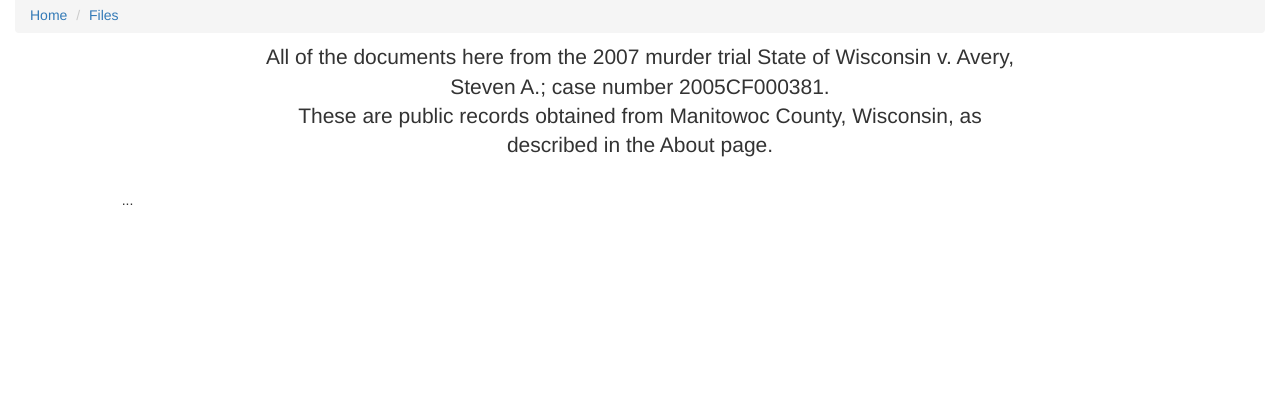
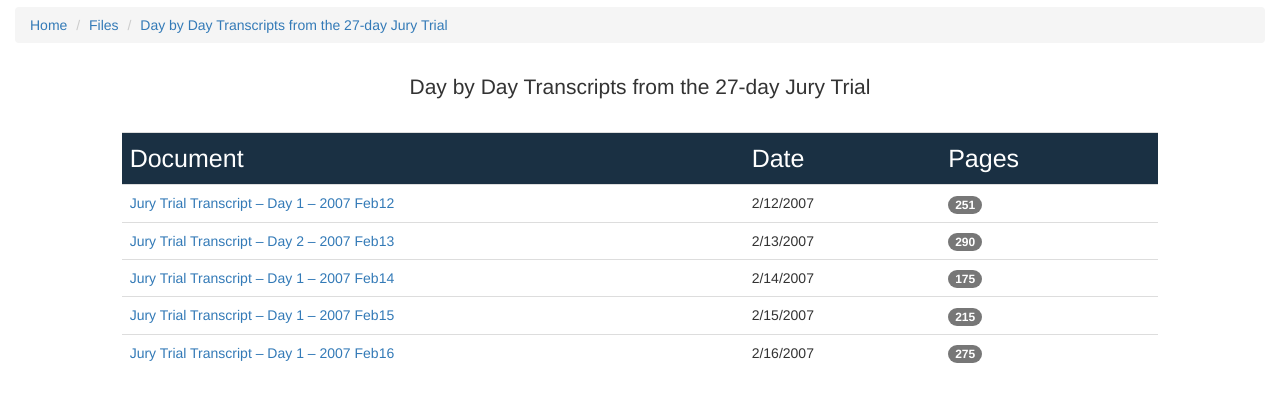
Before and after one commit to savingtheday/steven_avery_case, a plain HTML site: page tables/daybyday.html in a window 1280 px wide. Shown: the part 218-620 px from the top of the page. Drawn offline with nearby package versions, Linux system fonts and the light colour scheme; files that its build step writes are made by us from their sources.

Commit message:
Awwww yis tables template done

```diff
--- a/stylesheet.css
+++ b/stylesheet.css
@@ -1,6 +1,7 @@
 body{
 	font-family: verdana;
 	color: #1a3043;
+	font-size: 18px;
 }
 
 #wrapper{
@@ -39,10 +40,12 @@ body{
 	padding-top: 100px;
 	font-size: 40px;
 	text-align: center;
+	margin-bottom: 10px;
 }
 
 .description{
-	margin: 30px;
+	margin-bottom: 30px;
+	margin-top: 50px;
 	text-align: center;
 }
 
@@ -64,9 +67,8 @@ body{
 	padding-bottom: 30px;
 }
 
-#footer{
-	height: 60px;
-	background: #1a3043;
-	width: 80%;
-	position: fixed;
+.tableHeader{
+	font-size: 25px;
+	background-color: #1a3043;
+	color: white;
 }
--- a/tables/daybyday.html
+++ b/tables/daybyday.html
@@ -3,7 +3,7 @@
 <head>
 	<title>Steven Avery Trial Transcrips</title>
 		<meta charset="UTF-8">
-		<link rel="stylesheet" href="stylesheet.css" type="text/css">
+		<link rel="stylesheet" href="../stylesheet.css" type="text/css">
 
 		<script src="//code.jquery.com/jquery-1.12.0.min.js"></script>
 
@@ -57,8 +57,9 @@
 		<div class="row">
 			<div class="col-md-12 directory">
 				<ol class="breadcrumb">
-				  <li><a href="index.html">Home</a></li>
-				  <li><a href="files.html">Files</a></li>
+				  <li><a href="../index.html">Home</a></li>
+				  <li><a href="../files.html">Files</a></li>
+				  <li><a href="daybyday.html">Day by Day Transcripts from the 27-day Jury Trial</a></li>
 				</ol>
 			</div>
 		</div>
@@ -67,9 +68,7 @@
 			</div>
 			<div class="col-md-8">
 				<div class="description">
-					<span class="lead"> All of the documents here from the 2007 murder trial State of Wisconsin v. Avery, Steven A.; case number 2005CF000381.
-					<br>
-					These are public records obtained from Manitowoc County, Wisconsin, as described in the About page.</span>
+					<span class="lead">Day by Day Transcripts from the 27-day Jury Trial</span>
 				</div>
 			</div>
 			<div class="col-md-2">
@@ -79,12 +78,38 @@
 			<div class="col-md-1">
 			</div>
 			<div class="col-md-10">
-				<ul class="list-group">
-
-					<table class="table table-condensed">
-					  ...
+					<table class="table table-hover">
+						<tr class="tableHeader">
+						    <td width="60%">Document</td>
+						    <td>Date</td>
+						    <td>Pages</td>
+						  </tr>
+						  <tr>
+						    <td><a href="http://www.stevenaverycase.org/wp-content/uploads/2016/01/Jury-Trial-Transcript-Day-1-2007Feb12.pdf">Jury Trial Transcript – Day 1 – 2007 Feb12</a></td>
+						    <td>2/12/2007</td>
+							<td><span class="badge">251</span></td>
+						</tr>
+						  <tr>
+						    <td><a href="http://www.stevenaverycase.org/wp-content/uploads/2016/01/Jury-Trial-Transcript-Day-2-2007Feb13.pdf">Jury Trial Transcript – Day 2 – 2007 Feb13</a></td>
+						    <td>2/13/2007</td>
+							<td><span class="badge">290</span></td>
+						</tr>
+						  <tr>
+						    <td><a href="http://www.stevenaverycase.org/wp-content/uploads/2016/01/Jury-Trial-Transcript-Day-2-2007Feb14.pdf">Jury Trial Transcript – Day 1 – 2007 Feb14</a></td>
+						    <td>2/14/2007</td>
+							<td><span class="badge">175</span></td>
+						</tr>
+						<tr>
+						    <td><a href="http://www.stevenaverycase.org/wp-content/uploads/2016/01/Jury-Trial-Transcript-Day-2-2007Feb15.pdf">Jury Trial Transcript – Day 1 – 2007 Feb15</a></td>
+						    <td>2/15/2007</td>
+							<td><span class="badge">215</span></td>
+						</tr>
+						  <tr>
+						    <td><a href="http://www.stevenaverycase.org/wp-content/uploads/2016/01/Jury-Trial-Transcript-Day-2-2007Feb16.pdf">Jury Trial Transcript – Day 1 – 2007 Feb16</a></td>
+						    <td>2/16/2007</td>
+							<td><span class="badge">275</span></td>
+						</tr>
 					</table>
-				</ul>
 			</div>
 			<div class="col-md-1">
 			</div>
```
